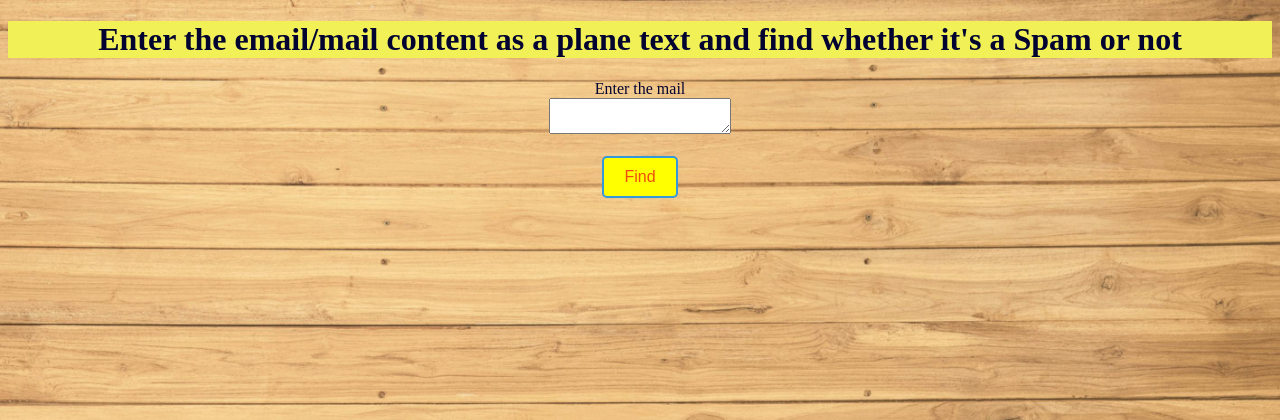
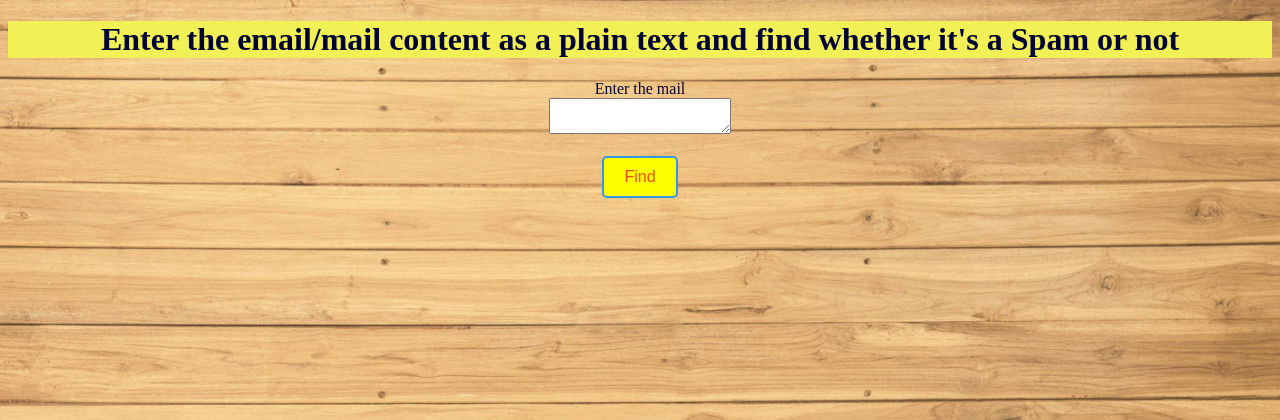
Before and after one commit to hritikaliyar/End2End-Spam-Content-Detector, a Flask app: page / in a window 1280 px wide. Shown: the top 420 px of the page. Run offline with Flask 3, Linux system fonts and the light colour scheme; parts of the project's set-up code (start-up, migrations or seed data) failed here and were passed over.

Commit message:
Update index.html

```diff
--- a/template/index.html
+++ b/template/index.html
@@ -3,7 +3,7 @@
   <meta charset="UTF-8">
   <link rel= "stylesheet"  href="{{url_for('static',filename='css/style.css')}}">
 <body>
-<h1> Enter the email/mail content as a plane text and find whether it's a Spam or not </h1>
+<h1> Enter the email/mail content as a plain text and find whether it's a Spam or not </h1>
 <form action="{{url_for('find_data')}}" method="POST">
   <label> Enter the mail</label><br>
   <textarea type="'text" name="content"></textarea><br><br>
```
